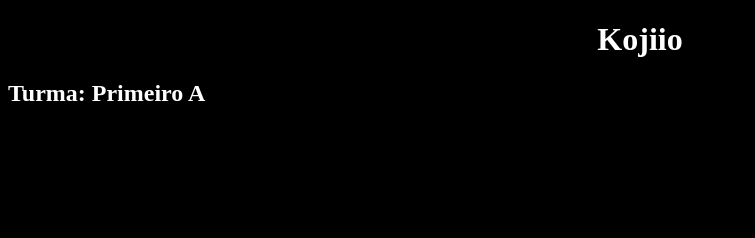
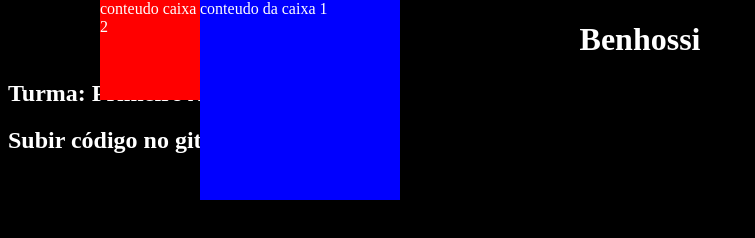
Before and after one commit to Beabenhossi/primeiroa_2t, a plain HTML site: page index.html in a window 1280 px wide. Shown: the whole page, without its empty margins (0-755 px from the left). Drawn offline with Linux system fonts and the light colour scheme.

Commit message:
aula 29/07/22

```diff
--- a/estilo.css
+++ b/estilo.css
@@ -8,3 +8,24 @@ h1 {
 h2 {
   color: white;
 }
+
+.caixa1 {
+  position: absolute;
+  background: blue;
+  color: #FFFFFF;
+  width: 200px;
+  height: 200px;
+  left: 200px;
+  right: 0;
+  top: 0;
+}
+.caixa2 {
+  position: absolute;
+  background: red;
+  color: #FFFFFF;
+  width: 100px;
+  height: 100px;
+  left: 100px;
+  right: 0;
+  top: 0;
+}
--- a/index.html
+++ b/index.html
@@ -6,8 +6,16 @@
     <link rel="stylesheet" href="estilo.css">
   </head>
   <body>
-    <h1>Kojiio</h1>
+    <h1>Benhossi</h1>
     <h2>Turma: Primeiro A</h2>
-    <h3>new</h3>
+
+<div class="caixa1">
+  conteudo da caixa 1
+</div>
+<div class="caixa2">
+  conteudo caixa 2
+</div>
+
+  <h2>Subir código no github</h2>
   </body>
 </html>
```
